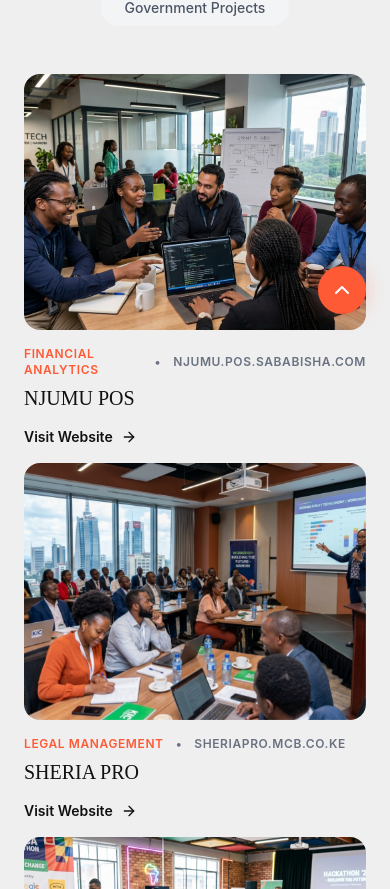
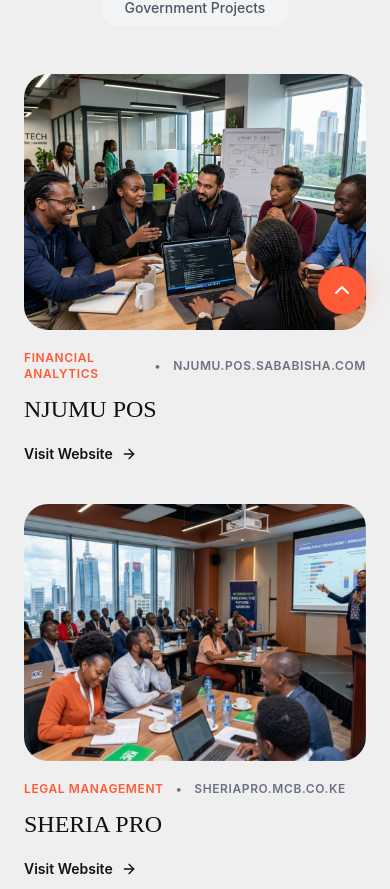
Before and after one commit to DonArtkins/sababisha, a Next.js app: page /en/explore/projects in a window 390 px wide. Shown: the part 506-1395 px from the top of the page. Built offline with nearby package versions, Linux system fonts and the light colour scheme; no server answers.

Commit message:
fix(mobile): increase card spacing — gap-10, rounded-3xl, larger text & margins

```diff
--- a/app/[lang]/gallery/page.tsx
+++ b/app/[lang]/gallery/page.tsx
@@ -52,7 +52,7 @@ const GalleryCard = ({ item, className }: { item: any, className?: string }) =>
 
 const GalleryCardMobile = ({ item, className }: { item: any, className?: string }) => (
   <div className={`gallery-card interactive cursor-none ${className ?? ''}`}>
-    <div className="rounded-2xl overflow-hidden aspect-[4/3] mb-4 bg-gray-100 relative">
+    <div className="rounded-3xl overflow-hidden aspect-[4/3] mb-5 bg-gray-100 relative">
       <OptimizedImage
         src={item.image}
         alt={item.title}
@@ -60,10 +60,10 @@ const GalleryCardMobile = ({ item, className }: { item: any, className?: string
         imageClassName="w-full h-full object-cover"
       />
     </div>
-    <span className="text-accent text-xs font-sans uppercase tracking-widest font-semibold mb-1 block">
+    <span className="text-accent text-xs font-sans uppercase tracking-widest font-semibold mb-2 block">
       {item.category}
     </span>
-    <h3 className="font-display text-xl text-[#111111] leading-tight">{item.title}</h3>
+    <h3 className="font-display text-2xl text-[#111111] leading-tight">{item.title}</h3>
   </div>
 );
 
@@ -155,7 +155,7 @@ export function Gallery() {
         </div>
 
         {/* Mobile grid — always-visible card text, no hover required */}
-        <div className="md:hidden grid grid-cols-1 gap-6 w-full relative">
+        <div className="md:hidden grid grid-cols-1 gap-10 w-full relative">
           {GALLERY_DATA.map((item) => {
             const matchesFilter = activeFilter === "All" || item.category === activeFilter;
             const isVisible = matchesFilter &&
--- a/app/[lang]/team/page.tsx
+++ b/app/[lang]/team/page.tsx
@@ -47,7 +47,7 @@ const TeamMemberCard = ({ member, className }: { member: any, className?: string
 
 const TeamMemberCardMobile = ({ member }: { member: any }) => (
   <div className="group interactive cursor-none">
-    <div className="rounded-2xl overflow-hidden aspect-[4/3] mb-4 bg-gray-100 relative">
+    <div className="rounded-3xl overflow-hidden aspect-[4/3] mb-5 bg-gray-100 relative">
       <OptimizedImage
         src={member.image}
         alt={member.name}
@@ -55,7 +55,7 @@ const TeamMemberCardMobile = ({ member }: { member: any }) => (
         imageClassName="w-full h-full object-cover grayscale opacity-80"
       />
     </div>
-    <h3 className="font-display text-xl text-[#111111] leading-tight mb-1">{member.name}</h3>
+    <h3 className="font-display text-2xl text-[#111111] leading-tight mb-2">{member.name}</h3>
     <span className="text-accent text-xs font-sans uppercase tracking-widest font-semibold">{member.role}</span>
   </div>
 );
@@ -103,7 +103,7 @@ export function Team() {
             Executive Management
           </h2>
           {/* Mobile layout */}
-          <div className="md:hidden grid grid-cols-1 gap-6 w-full">
+          <div className="md:hidden grid grid-cols-1 gap-10 w-full">
             {TEAM.management.map(member => (
               <TeamMemberCardMobile key={member.id} member={member} />
             ))}
@@ -123,7 +123,7 @@ export function Team() {
             Team Leads
           </h2>
           {/* Mobile layout */}
-          <div className="md:hidden grid grid-cols-2 gap-4 w-full">
+          <div className="md:hidden grid grid-cols-2 gap-x-4 gap-y-8 w-full">
             {TEAM.leads.map(member => (
               <TeamMemberCardMobile key={member.id} member={member} />
             ))}
@@ -143,7 +143,7 @@ export function Team() {
             Supervisors
           </h2>
           {/* Mobile layout */}
-          <div className="md:hidden grid grid-cols-2 gap-4 w-full">
+          <div className="md:hidden grid grid-cols-2 gap-x-4 gap-y-8 w-full">
             {TEAM.supervisors.map(member => (
               <TeamMemberCardMobile key={member.id} member={member} />
             ))}
--- a/components/Work.tsx
+++ b/components/Work.tsx
@@ -145,8 +145,8 @@ export function Work({ variant = "home" }: { variant?: "home" | "page" }) {
         <div
           className={
             variant === "home"
-              ? "md:hidden grid grid-cols-1 gap-4 w-full"
-              : "md:hidden grid grid-cols-1 gap-4 w-full"
+              ? "md:hidden grid grid-cols-1 gap-10 w-full"
+              : "md:hidden grid grid-cols-1 gap-10 w-full"
           }
         >
           {ALL_PROJECTS.map((project, index) => {
@@ -169,7 +169,7 @@ export function Work({ variant = "home" }: { variant?: "home" | "page" }) {
                   className="project-card block interactive cursor-none"
                 >
                   {/* Image */}
-                  <div className="rounded-2xl overflow-hidden aspect-[4/3] mb-4 bg-gray-100 relative">
+                  <div className="rounded-3xl overflow-hidden aspect-[4/3] mb-5 bg-gray-100 relative">
                     <OptimizedImage
                       src={project.image}
                       alt={project.title}
@@ -178,13 +178,13 @@ export function Work({ variant = "home" }: { variant?: "home" | "page" }) {
                     />
                   </div>
                   {/* Meta row */}
-                  <div className="flex items-center gap-3 text-xs font-sans font-semibold uppercase tracking-wider text-gray-500 mb-2">
+                  <div className="flex items-center gap-3 text-xs font-sans font-semibold uppercase tracking-wider text-gray-500 mb-3">
                     <span className="text-accent">{project.category}</span>
                     <span>•</span>
                     <span>{new URL(project.link).hostname}</span>
                   </div>
                   {/* Title */}
-                  <h3 className="font-display text-xl text-[#111111] leading-tight mb-4">{project.title}</h3>
+                  <h3 className="font-display text-2xl text-[#111111] leading-tight mb-5">{project.title}</h3>
                   {/* CTA */}
                   <span className="flex items-center gap-2 text-sm text-[#111111] font-sans font-semibold">
                     Visit Website <ArrowRight className="w-4 h-4" />
@@ -203,7 +203,7 @@ export function Work({ variant = "home" }: { variant?: "home" | "page" }) {
                 className="project-card block interactive cursor-none"
               >
                 {/* Image */}
-                <div className="rounded-2xl overflow-hidden aspect-[4/3] mb-4 bg-gray-100 relative">
+                <div className="rounded-3xl overflow-hidden aspect-[4/3] mb-5 bg-gray-100 relative">
                   <OptimizedImage
                     src={project.image}
                     alt={project.title}
@@ -212,13 +212,13 @@ export function Work({ variant = "home" }: { variant?: "home" | "page" }) {
                   />
                 </div>
                 {/* Meta row */}
-                <div className="flex items-center gap-3 text-xs font-sans font-semibold uppercase tracking-wider text-gray-500 mb-2">
+                <div className="flex items-center gap-3 text-xs font-sans font-semibold uppercase tracking-wider text-gray-500 mb-3">
                   <span className="text-accent">{project.category}</span>
                   <span>•</span>
                   <span>{new URL(project.link).hostname}</span>
                 </div>
                 {/* Title */}
-                <h3 className="font-display text-xl text-[#111111] leading-tight mb-4">{project.title}</h3>
+                <h3 className="font-display text-2xl text-[#111111] leading-tight mb-5">{project.title}</h3>
                 {/* CTA */}
                 <span className="flex items-center gap-2 text-sm text-[#111111] font-sans font-semibold">
                   Visit Website <ArrowRight className="w-4 h-4" />
```
